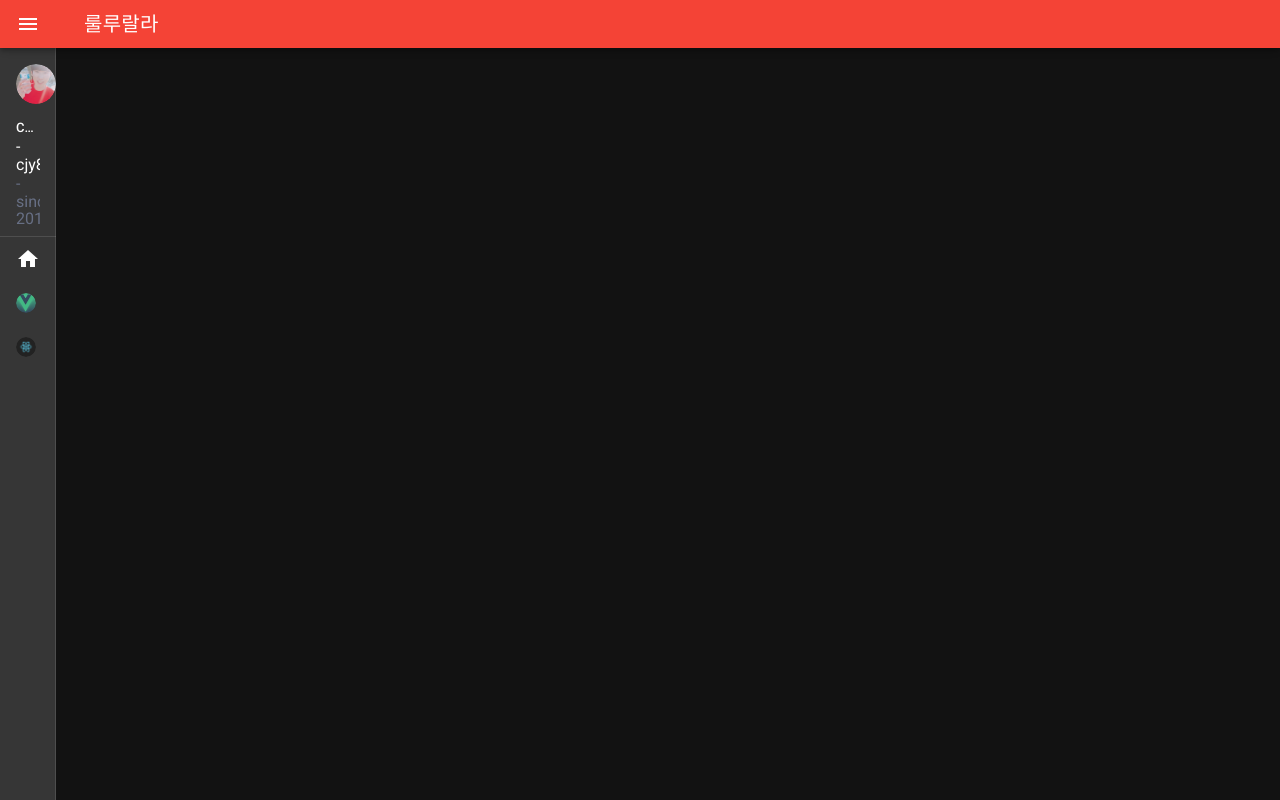
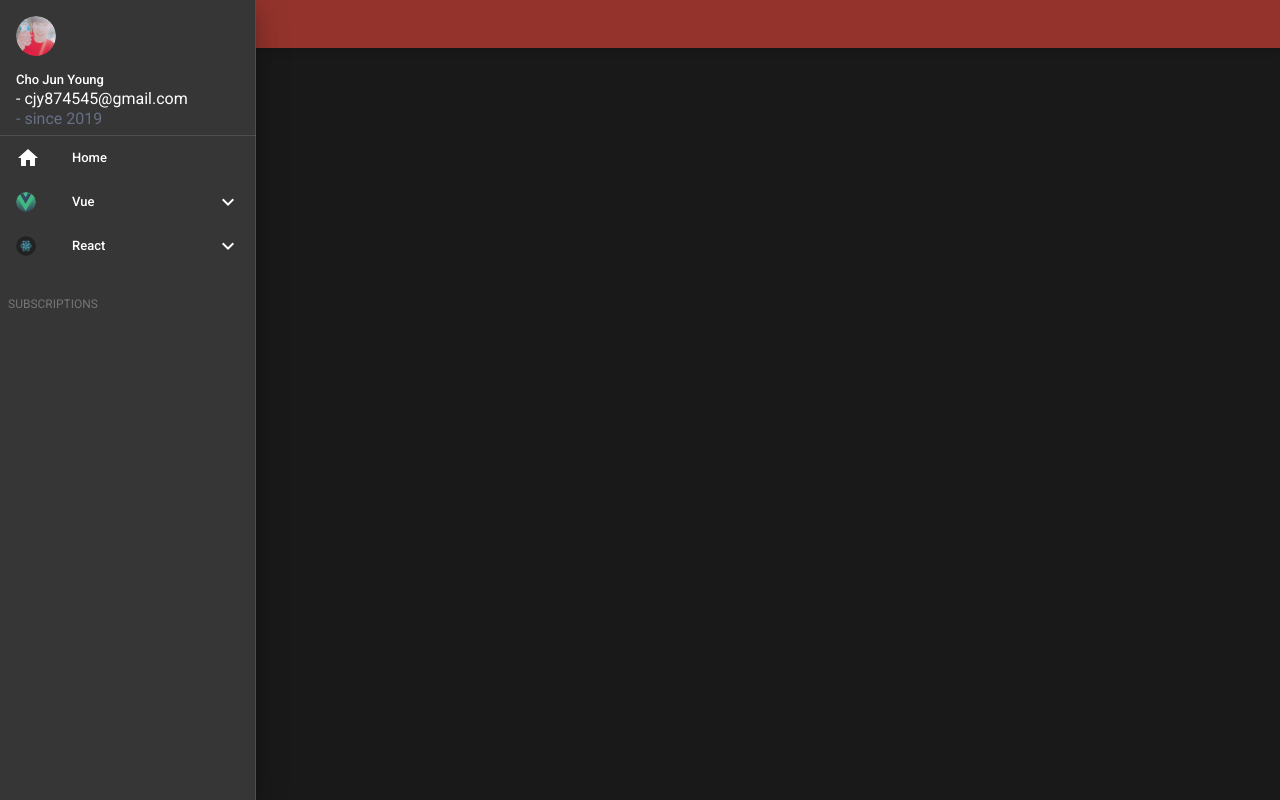
Before and after one commit to web-d-jun/my-dev, a Vue app: page / in a window 1280 px wide. Both pictures are taken after a click on the button 28 px from the left and 24 px from the top of the page. Built offline with nearby package versions, Linux system fonts and the light colour scheme.

Commit message:
네이게이션작업

```diff
--- a/src/App.vue
+++ b/src/App.vue
@@ -1,6 +1,12 @@
 <template>
   <v-app id="app">
-    <v-navigation-drawer v-model="drawer" app clipped :mini-variant.sync="mini" permanent>
+    <v-navigation-drawer
+      v-model="drawer"
+      app
+      :clipped="is_device === 'desktop'"
+      :absolute="is_device === 'mobile'"
+      :temporary="is_device === 'mobile'"
+    >
       <v-list dense>
         <v-list-item>
           <v-list-item-avatar>
@@ -59,7 +65,7 @@
     </v-navigation-drawer>
 
     <v-app-bar app clipped-left color="red" dense>
-      <v-app-bar-nav-icon @click.stop="mini = !mini" />
+      <v-app-bar-nav-icon @click.stop="drawer = !drawer" />
       <v-icon class="mx-4">fab fa-youtube</v-icon>
       <v-toolbar-title class="mr-12 align-center">
         <span class="title">룰루랄라</span>
@@ -87,10 +93,25 @@ export default class App extends Vue {
   drawer: any = null;
   mini: boolean = false;
   urlPath: any = Path;
+  is_device: string = "";
+  test: string = "clipped";
 
   created() {
     this.$vuetify.theme.dark = true;
+
+    if (navigator.platform) {
+      const filter = "win16|win32|win64|macintel";
+      if (filter.indexOf(navigator.platform.toLowerCase()) < 0) {
+        this.is_device = "mobile";
+        this.drawer = false;
+      } else {
+        this.is_device = "desktop";
+        this.drawer = true;
+      }
+    }
   }
+
+  init() {}
 
   @Emit()
   routerGo(routerPath: string) {
```
